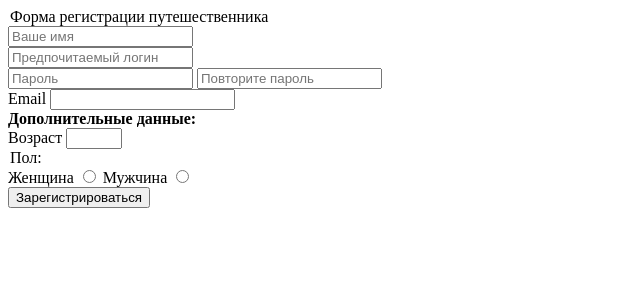
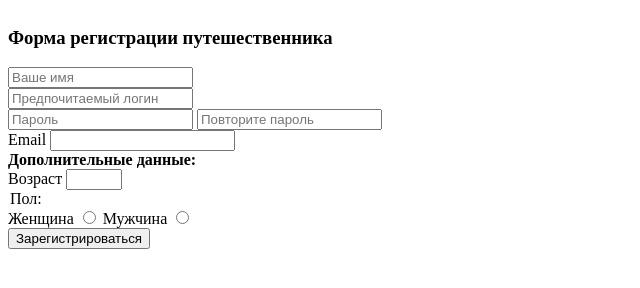
Before and after one commit to immortal727/travel, a plain HTML site: page registracion.html in a window 1280 px wide. Shown: the whole page, without its empty margins (0-640 px from the left). Drawn offline with Linux system fonts and the light colour scheme.

Commit message:
Обновление формы регистрации

```diff
--- a/registracion.html
+++ b/registracion.html
@@ -16,7 +16,7 @@
 </head>
 <body>
     <form action="#" method="post" name="reg">
-        <legend>Форма регистрации путешественника</legend>
+        <h3>Форма регистрации путешественника</h3>
 
         <div>
             <input type="text" required name="name" minlength="3" maxlength="25" placeholder="Ваше имя" />
```
